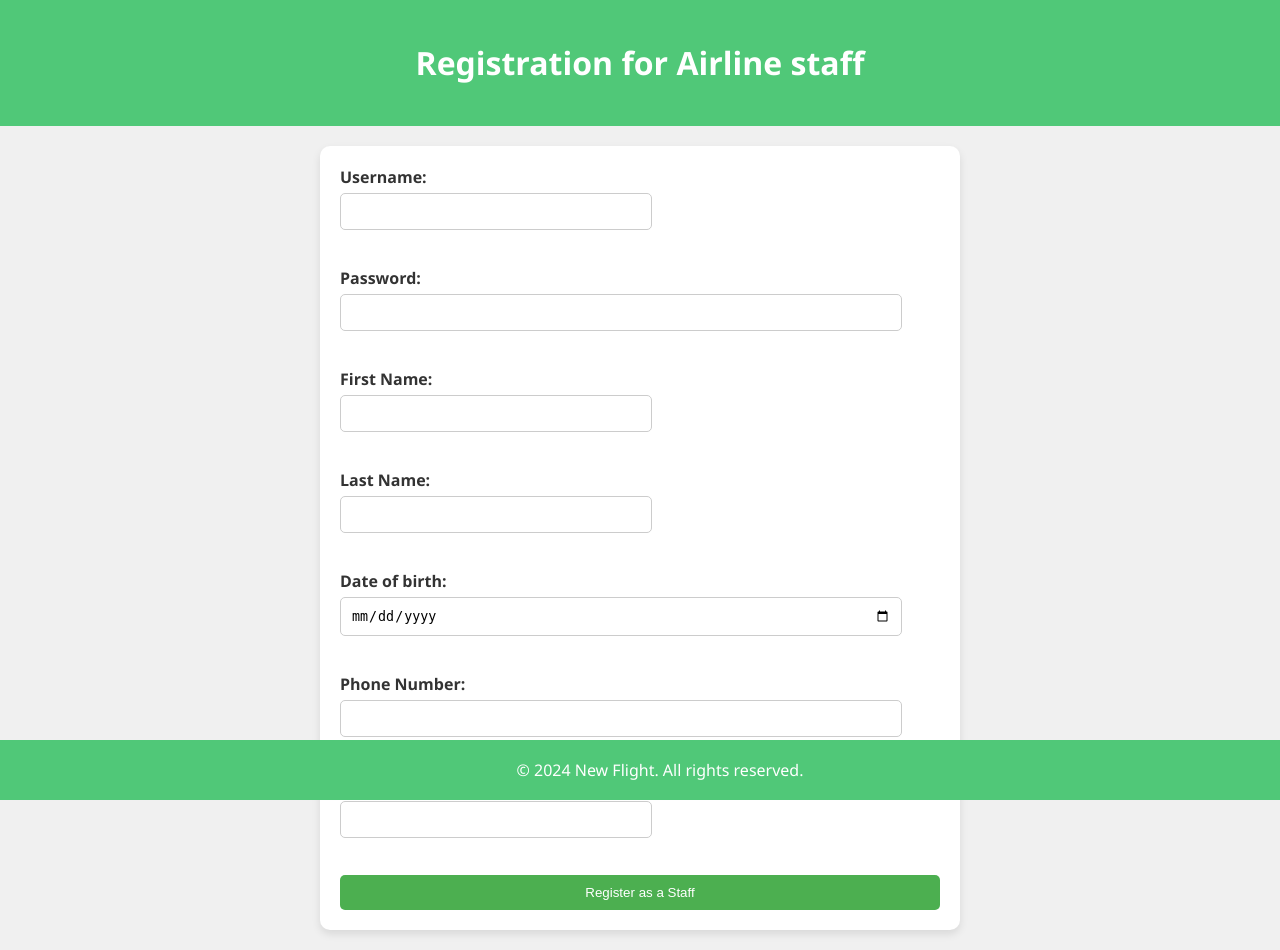
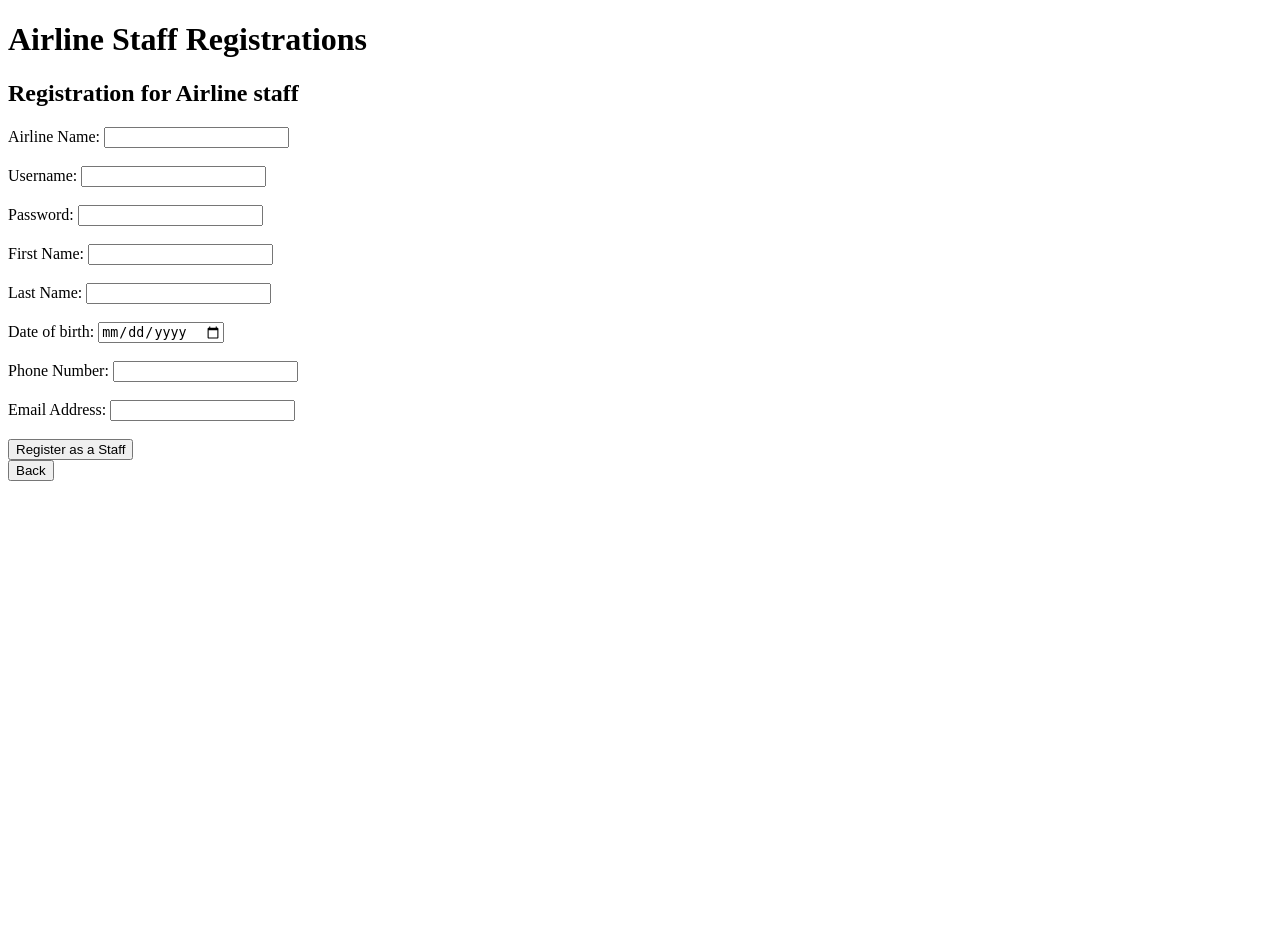
Before and after one commit to 3btesham/Airline-System-Website, a Flask app: page /registration_for_airline_staff.html in a window 1280 px wide. After the commit the page ends 481 px from the top, so only its background shows below. Run offline with Flask 3, Linux system fonts and the light colour scheme.

Commit message:
Add files via upload

```diff
--- a/Templates/registration_for_airline_staff_page.html
+++ b/Templates/registration_for_airline_staff_page.html
@@ -3,15 +3,16 @@
     <head>
         <meta charset="UTF-8">
         <meta name="viewport" content="width=device-width, initial-scale=1.0">
-    <link rel="stylesheet" href="registration_for_airline_staff.css">
         <title>Flight Search and Status</title>
     </head>
     <body>
-    <header>
-    <h1> Registration for Airline staff</h1>
-    </header>
+        <h1> Airline Staff Registrations</h1>
         <section>
-        <form action=" registration_for_customer" method="post">
+            <h2> Registration for Airline staff</h2>
+            <form action="registration_for_airline_staff_page.html" method="post">
+                <label for= "airline_name"> Airline Name: </label>
+                <input type="text" id="airline_name" name="airline_name" required maxlength="20" > <br><br>
+
                 <label for= "username"> Username: </label>
                 <input type="text" id="username" name="username" required maxlength="20" > <br><br>
 
@@ -28,17 +29,20 @@
                 <input type="date" id="date_of_birth" name="date_of_birth" required> <br><br>
 
                 <label for= "phone_number"> Phone Number: </label>
-            <input type="tel" id="phone_number" name="phone_number" maxlength="12" pattern="[0-9]{3}-[0-9]{3}-[0-9]{4}"> <br><br>
+                <input type="tel" id="phone_number" name="phone_number" maxlength="12"> <br><br>
 
                 <label for= "email_address"> Email Address: </label>
                 <input type="email" id="email_address" name="email_address" maxlength="30"> <br><br>
 
                 <input type="submit" value="Register as a Staff">
+
             </form>
         </section>
+        <button onclick="goBack()">Back</button>
+        <script>
+            function goBack() {
+                window.history.back();
+            }
+        </script>
     </body>
-
-    <footer>
-        <p>&copy; 2024 New Flight. All rights reserved.</p>
-    </footer>
 </html>
```
Lines whose indentation alone changed are shown as unchanged.
